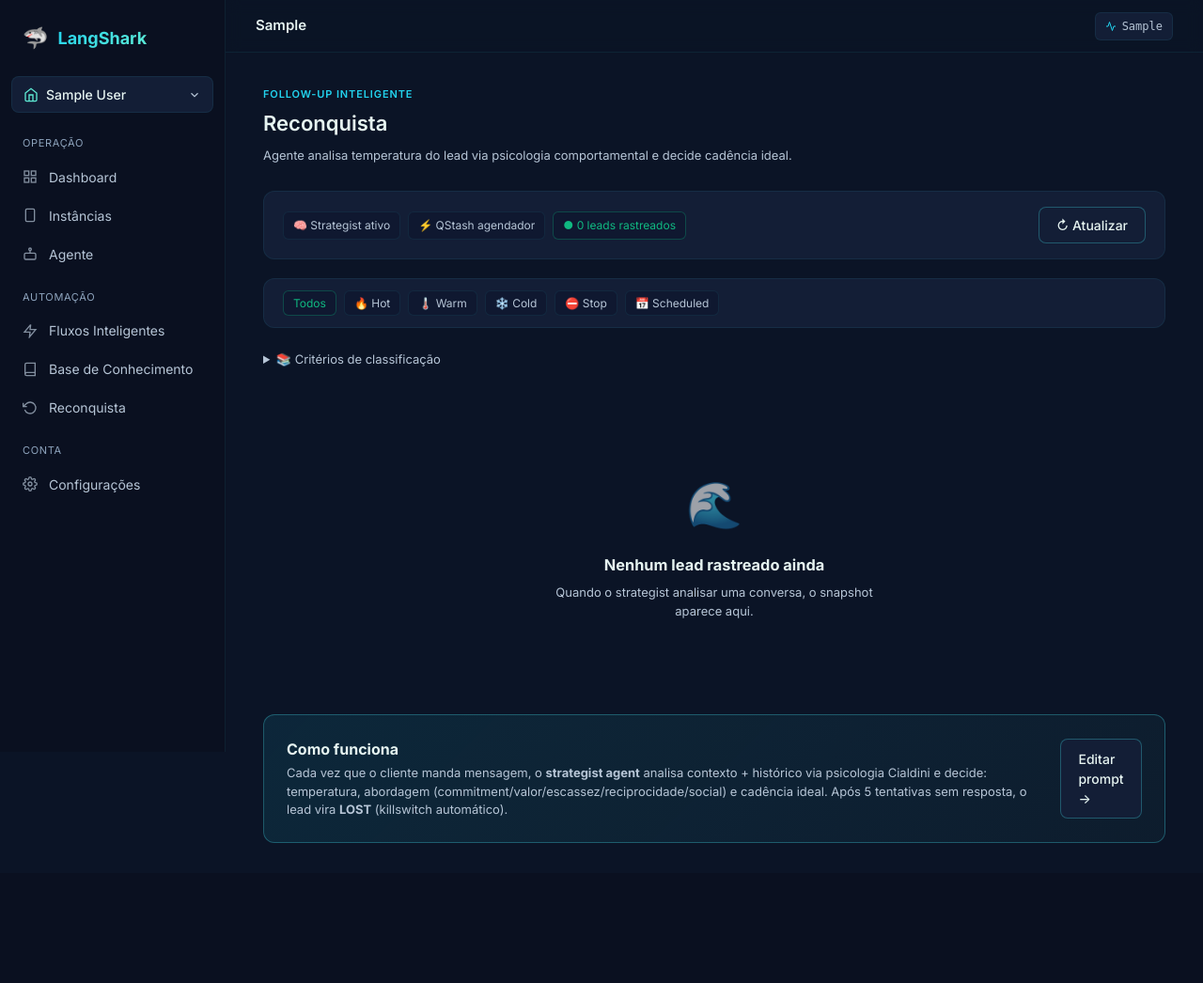
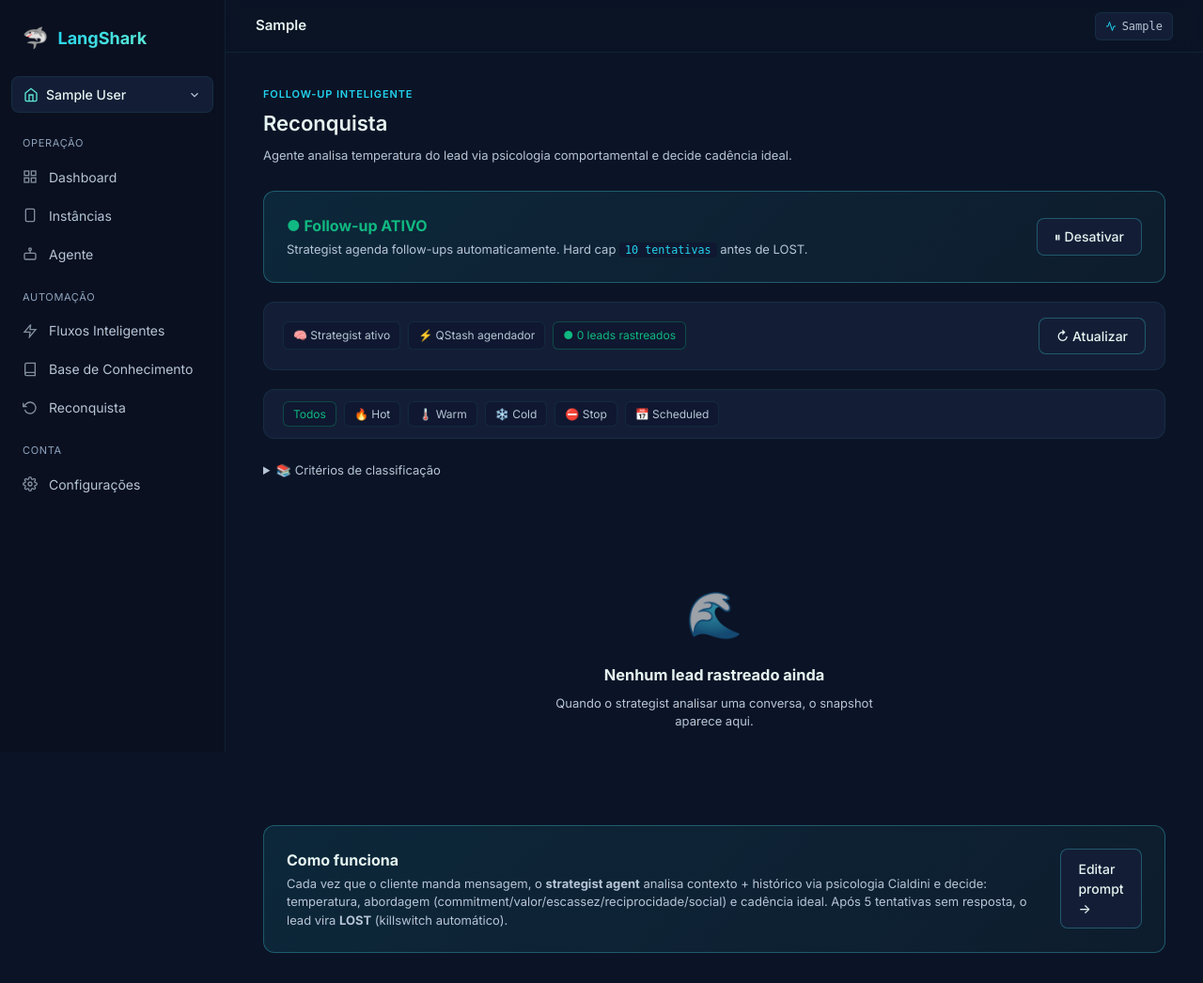
Before and after one commit to joaovitorbelortee-cpu/langshark, a Python web app: template panel/templates/recovery.html in a window 1280 px wide. Shown: the whole page at 94% size. Before the commit the page ends 897 px from the top, so only its background shows below. Run offline with Jinja, Linux system fonts and the light colour scheme; the template is opened without the code that fills it: most values are stand-ins (such as "Sample title", 1, 10 or a date in 2020); some libraries are stand-ins or nearby versions.

Commit message:
feat(followup): cap 5→10, strategist on followup turns, toggle ON/OFF
User: "pode enviar follow up +1 vez po, ele decide com base no contexto e
no que quiser, foco total em vendas, coloca um botãozinho ativar/desativar".

Mudanças:

1. Hard cap follow-ups: 5 → 10 (env FOLLOWUP_MAX_ATTEMPTS)
   - agent/follow_up_strategist.py STRATEGIST_MAX_ATTEMPTS
   - main.py FOLLOWUP_MAX_ATTEMPTS (gate redundante)
   - Sequência possível: 15min → 1h → 5h → 1d → 3d → ... até 10 attempts

2. Strategist roda em TODOS os turns (incluindo follow_up bot-initiated)
   - Antes: skip intent=follow_up → cadência vinha só do tag [AGENDAR:N]
   - Agora: skip apenas intent=comprou → strategist decide cadência via
     psicologia em cada turn (HOT/WARM/COLD/SCHEDULED baseado em contexto)
   - Em follow_up turn, last_user_message vem do histórico (não state.user_message
     que está vazio quando bot inicia)

3. Toggle ON/OFF per projeto
   - migration 0005: column followup_enabled boolean default true
   - panel/api.py: patch_config aceita followup_enabled
   - main.py worker: lê project_config, se False → skip QStash schedule
   - Continua respondendo msgs do cliente, só não agenda follow-ups
   - is_active (desativar bot inteiro) continua separado

4. UI toggle em /admin/recovery
   - CTA card no topo mostra estado ATIVO/DESATIVADO
   - Botão "⏸ Desativar" / "▶ Ativar" com PATCH otimista + rollback
   - Chips do header refletem estado

Pra aplicar:
  Migration 0005 via SQL editor Supabase OU psql -f.
  Default true mantém comportamento atual; toggle ON na primeira visita.

Tests: 101 passed, 1 skipped.

Co-Authored-By: Claude Opus 4.7 <noreply@anthropic.com>

```diff
--- a/agent/follow_up_strategist.py
+++ b/agent/follow_up_strategist.py
@@ -39,7 +39,7 @@ log = logging.getLogger(__name__)
 
 # Modelo: rápido e barato (decisão estruturada, baixa complexidade)
 STRATEGIST_MODEL = os.getenv("FOLLOWUP_STRATEGIST_MODEL", "openai/gpt-4o-mini")
-STRATEGIST_MAX_ATTEMPTS = int(os.getenv("FOLLOWUP_MAX_ATTEMPTS", "5"))
+STRATEGIST_MAX_ATTEMPTS = int(os.getenv("FOLLOWUP_MAX_ATTEMPTS", "10"))
 STRATEGIST_TIMEOUT = float(os.getenv("FOLLOWUP_STRATEGIST_TIMEOUT", "15"))
 
 
--- a/panel/api.py
+++ b/panel/api.py
@@ -194,7 +194,7 @@ async def patch_config(
 ) -> dict[str, Any]:
     if not _user_can_access_project(user, project_id):
         raise HTTPException(status_code=403, detail="Forbidden")
-    allowed = {"agent_name", "ai_model", "ai_temperature", "ai_max_tokens", "is_active", "display_name"}
+    allowed = {"agent_name", "ai_model", "ai_temperature", "ai_max_tokens", "is_active", "display_name", "followup_enabled"}
     payload = {k: v for k, v in body.items() if k in allowed}
     if not payload:
         raise HTTPException(status_code=400, detail="Nenhum campo valido pra atualizar")
--- a/panel/templates/recovery.html
+++ b/panel/templates/recovery.html
@@ -3,16 +3,39 @@
 {% block page_title %}Reconquista{% endblock %}
 
 {% block content %}
-<section class="page" x-data="recoveryPage()" x-init="load()">
+<section class="page" x-data="recoveryPage()" x-init="load()"
+         data-project-id="{{ current_project.project_id if current_project else 'padrao' }}"
+         data-followup-enabled="{{ 'true' if config.followup_enabled is not sameas false else 'false' }}">
   <div class="page-head">
     <span class="page-eyebrow">FOLLOW-UP INTELIGENTE</span>
     <h2 class="page-title-large">Reconquista</h2>
     <p class="page-subtitle">Agente analisa temperatura do lead via psicologia comportamental e decide cadência ideal.</p>
   </div>
 
+  <!-- Toggle global ON/OFF -->
+  <div class="cta-card" style="margin-bottom: 20px;">
+    <div class="cta-content">
+      <h3>
+        <span x-show="followupEnabled" style="color: var(--success);">● Follow-up ATIVO</span>
+        <span x-show="!followupEnabled" style="color: var(--text-muted);">○ Follow-up DESATIVADO</span>
+      </h3>
+      <p x-show="followupEnabled">Strategist agenda follow-ups automaticamente. Hard cap <code>10 tentativas</code> antes de LOST.</p>
+      <p x-show="!followupEnabled">Bot NÃO agenda follow-ups. Apenas responde mensagens recebidas. Toggle ON pra reativar.</p>
+    </div>
+    <button class="btn"
+            :class="followupEnabled ? 'btn-secondary' : 'btn-primary'"
+            type="button"
+            @click="toggleFollowup()"
+            :disabled="toggling">
+      <span x-show="!toggling && followupEnabled">⏸ Desativar</span>
+      <span x-show="!toggling && !followupEnabled">▶ Ativar</span>
+      <span x-show="toggling">...</span>
+    </button>
+  </div>
+
   <div class="agent-meta" style="margin-bottom: 20px;">
     <div class="agent-meta-stats">
-      <span class="meta-chip">🧠 Strategist ativo</span>
+      <span class="meta-chip">🧠 Strategist <span x-text="followupEnabled ? 'ativo' : 'pausado'"></span></span>
       <span class="meta-chip">⚡ QStash agendador</span>
       <span class="meta-chip meta-on" x-text="'● ' + leads.length + ' leads rastreados'"></span>
     </div>
@@ -147,10 +170,34 @@
 
 <script>
 function recoveryPage() {
+  const root = document.querySelector('[x-data="recoveryPage()"]');
   return {
     leads: [],
     loading: false,
     filter: '',
+    projectId: root?.dataset.projectId || 'padrao',
+    followupEnabled: root?.dataset.followupEnabled !== 'false',
+    toggling: false,
+
+    async toggleFollowup() {
+      if (this.toggling) return;
+      const next = !this.followupEnabled;
+      this.toggling = true;
+      try {
+        const r = await fetch(`/api/admin/projects/${this.projectId}/config`, {
+          method: 'PATCH',
+          headers: {'Content-Type': 'application/json'},
+          body: JSON.stringify({followup_enabled: next}),
+        });
+        if (!r.ok) throw new Error('falha');
+        this.followupEnabled = next;
+        showToast(next ? 'Follow-up ATIVADO' : 'Follow-up DESATIVADO', 'success');
+      } catch (e) {
+        showToast('Falha: ' + e.message, 'error');
+      } finally {
+        this.toggling = false;
+      }
+    },
 
     get filteredLeads() {
       if (!this.filter) return this.leads;
```
Also changed, not shown: agent/nodes.py (+18 -5 lines), main.py (+19 -4 lines), supabase/migrations/0005_followup_enabled.sql (added).
